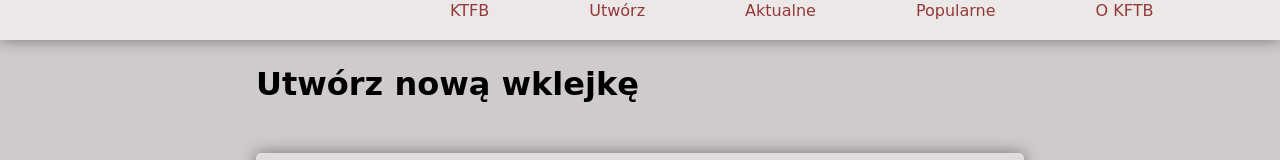
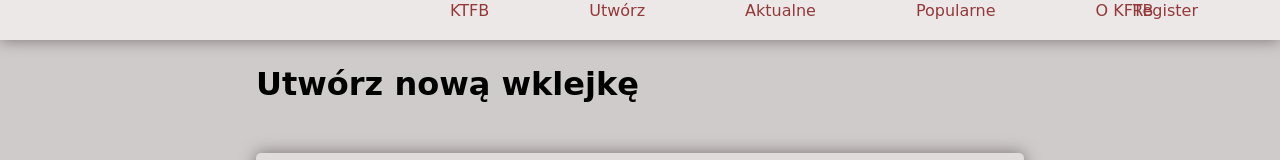
Before and after one commit to Mackiewiczt867585/KTFB_Pastebin, a React (Create React App) app in the folder frontend/: page / in a window 1280 px wide. Shown: the top 160 px of the page. Built offline with nearby package versions, Linux system fonts and the light colour scheme; what javascript-time-ago would draw is missing.

Commit message:
add register to navbar

```diff
--- a/frontend/src/App.js
+++ b/frontend/src/App.js
@@ -7,7 +7,7 @@ import Recent from './Components/pages/Recent';
 import Popular from './Components/pages/Popular';
 import About from './Components/pages/About';
 import Footer from './Components/Footer';
-
+import Register from './Components/Register';
 
 
 
@@ -26,6 +26,7 @@ function App() {
           <Route path='/recent' element={<Recent />} />
           <Route path='/popular' element={<Popular />} />
           <Route path='/about' element={<About />} />
+          <Route path='/register' element={<Register />} />
         </Routes>
       </Router>
       <Footer />
--- a/frontend/src/Components/Navbar.css
+++ b/frontend/src/Components/Navbar.css
@@ -31,6 +31,10 @@
     height: 100%;
     position: relative;
 }
+.nav-item:nth-child(6){
+    position: absolute;
+    right: 2em;
+}
 .nav-item:hover{
     background-color: rgb(59, 56, 50);
     color: aliceblue;
--- a/frontend/src/Components/Navbar.js
+++ b/frontend/src/Components/Navbar.js
@@ -11,6 +11,7 @@ function Navbar() {
           <Link to='/recent' className="nav-item">Aktualne</Link>
           <Link to='/popular' className="nav-item">Popularne</Link>
           <Link to='/about' className="nav-item">O KFTB</Link>
+          <Link to='/register' className="nav-item">Register</Link>
         </div>
       </nav>
     </>
```
